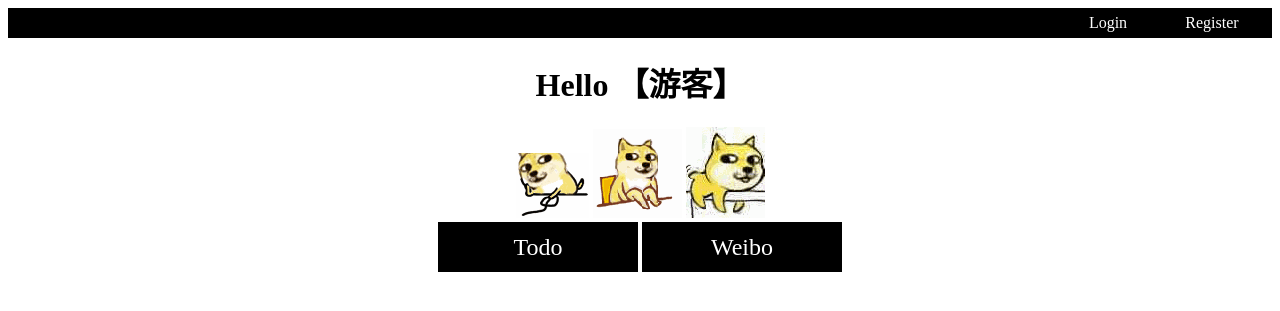
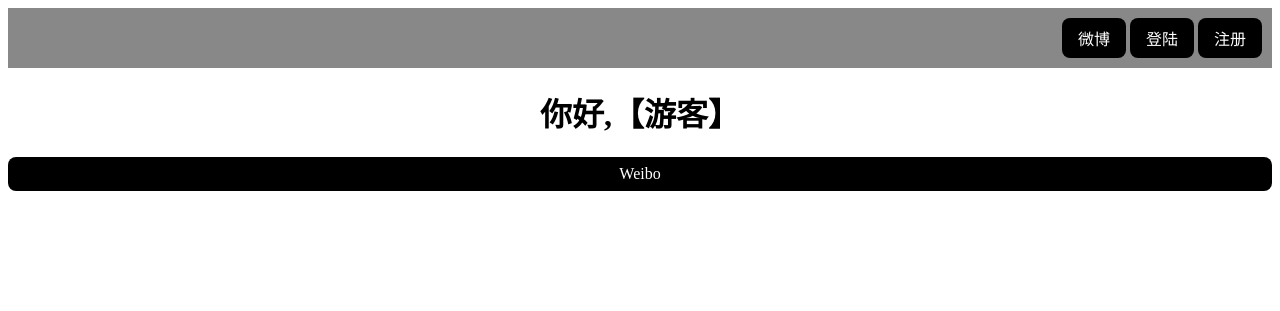
Before and after one commit to Curt-H/Weibo, a Flask app: page / in a window 1280 px wide. Shown: the top 311 px of the page. Run offline with Flask 2, Linux system fonts and the light colour scheme.

Commit message:
新增: 为index添加pure功能

```diff
--- /dev/null
+++ b/static/css/base.css
@@ -0,0 +1,28 @@
+/*csslint important:false*/
+
+/* ==========================================================================
+   Pure Base Extras
+   ========================================================================== */
+
+/**
+ * Extra rules that Pure adds on top of Normalize.css
+ */
+
+/**
+ * Always hide an element when it has the `hidden` HTML attribute.
+ */
+
+.hidden,
+[hidden] {
+    display: none !important;
+}
+
+/**
+ * Add this class to an image to make it fit within it's fluid parent wrapper while maintaining
+ * aspect ratio.
+ */
+.pure-img {
+    max-width: 100%;
+    height: auto;
+    display: block;
+}
--- /dev/null
+++ b/static/css/buttons-core.css
@@ -0,0 +1,39 @@
+.pure-button {
+    /* Structure */
+    display: inline-block;
+    zoom: 1;
+    line-height: normal;
+    white-space: nowrap;
+    vertical-align: middle;
+    text-align: center;
+    cursor: pointer;
+    -webkit-user-drag: none;
+    user-select: none;
+    box-sizing: border-box;
+}
+
+/* Firefox: Get rid of the inner focus border */
+.pure-button::-moz-focus-inner {
+    padding: 0;
+    border: 0;
+}
+
+/* Inherit .pure-g styles */
+.pure-button-group {
+    letter-spacing: -0.31em; /* Webkit: collapse white-space between units */
+    *letter-spacing: normal; /* reset IE < 8 */
+    *word-spacing: -0.43em; /* IE < 8: collapse white-space between units */
+    text-rendering: optimizespeed; /* Webkit: fixes text-rendering: optimizeLegibility */
+}
+
+.opera-only :-o-prefocus,
+.pure-button-group {
+    word-spacing: -0.43em;
+}
+
+.pure-button-group .pure-button {
+    letter-spacing: normal;
+    word-spacing: normal;
+    vertical-align: top;
+    text-rendering: auto;
+}
--- /dev/null
+++ b/static/css/buttons.css
@@ -0,0 +1,78 @@
+/*csslint outline-none:false*/
+
+.pure-button {
+    font-family: inherit;
+    font-size: 100%;
+    padding: 0.5em 1em;
+    color: #444; /* rgba not supported (IE 8) */
+    color: rgba(0, 0, 0, 0.80); /* rgba supported */
+    border: 1px solid #999;  /*IE 6/7/8*/
+    border: none rgba(0, 0, 0, 0);  /*IE9 + everything else*/
+    background-color: #E6E6E6;
+    text-decoration: none;
+    border-radius: 2px;
+}
+
+.pure-button-hover,
+.pure-button:hover,
+.pure-button:focus {
+    /* csslint ignore:start */
+    filter: alpha(opacity=90);
+    /* csslint ignore:end */
+    background-image: linear-gradient(transparent, rgba(0,0,0, 0.05) 40%, rgba(0,0,0, 0.10));
+}
+.pure-button:focus {
+    outline: 0;
+}
+.pure-button-active,
+.pure-button:active {
+    box-shadow: 0 0 0 1px rgba(0,0,0, 0.15) inset, 0 0 6px rgba(0,0,0, 0.20) inset;
+    border-color: #000\9;
+}
+
+.pure-button[disabled],
+.pure-button-disabled,
+.pure-button-disabled:hover,
+.pure-button-disabled:focus,
+.pure-button-disabled:active {
+    border: none;
+    background-image: none;
+    /* csslint ignore:start */
+    filter: alpha(opacity=40);
+    /* csslint ignore:end */
+    opacity: 0.40;
+    cursor: not-allowed;
+    box-shadow: none;
+    pointer-events: none;
+}
+
+.pure-button-hidden {
+    display: none;
+}
+
+.pure-button-primary,
+.pure-button-selected,
+a.pure-button-primary,
+a.pure-button-selected {
+    background-color: rgb(0, 120, 231);
+    color: #fff;
+}
+
+/* Button Groups */
+.pure-button-group .pure-button {
+    margin: 0;
+    border-radius: 0;
+    border-right: 1px solid #111;  /* fallback color for rgba() for IE7/8 */
+    border-right: 1px solid rgba(0, 0, 0, 0.2);
+
+}
+
+.pure-button-group .pure-button:first-child {
+    border-top-left-radius: 2px;
+    border-bottom-left-radius: 2px;
+}
+.pure-button-group .pure-button:last-child {
+    border-top-right-radius: 2px;
+    border-bottom-right-radius: 2px;
+    border-right: none;
+}
--- /dev/null
+++ b/static/css/grids-core.css
@@ -0,0 +1,67 @@
+/*csslint regex-selectors:false, known-properties:false, duplicate-properties:false*/
+
+.pure-g {
+    letter-spacing: -0.31em; /* Webkit: collapse white-space between units */
+    *letter-spacing: normal; /* reset IE < 8 */
+    *word-spacing: -0.43em; /* IE < 8: collapse white-space between units */
+    text-rendering: optimizespeed; /* Webkit: fixes text-rendering: optimizeLegibility */
+
+    /*
+    Sets the font stack to fonts known to work properly with the above letter
+    and word spacings. See: https://github.com/yahoo/pure/issues/41/
+
+    The following font stack makes Pure Grids work on all known environments.
+
+    * FreeSans: Ships with many Linux distros, including Ubuntu
+
+    * Arimo: Ships with Chrome OS. Arimo has to be defined before Helvetica and
+      Arial to get picked up by the browser, even though neither is available
+      in Chrome OS.
+
+    * Droid Sans: Ships with all versions of Android.
+
+    * Helvetica, Arial, sans-serif: Common font stack on OS X and Windows.
+    */
+    font-family: FreeSans, Arimo, "Droid Sans", Helvetica, Arial, sans-serif;
+
+    /* Use flexbox when possible to avoid `letter-spacing` side-effects. */
+    display: flex;
+    flex-flow: row wrap;
+
+    /* Prevents distributing space between rows */
+    align-content: flex-start;
+}
+
+/* IE10 display: -ms-flexbox (and display: flex in IE 11) does not work inside a table; fall back to block and rely on font hack */
+@media all and (-ms-high-contrast: none), (-ms-high-contrast: active) {
+	table .pure-g {
+		display: block;
+	}
+}
+
+/* Opera as of 12 on Windows needs word-spacing.
+   The ".opera-only" selector is used to prevent actual prefocus styling
+   and is not required in markup.
+*/
+.opera-only :-o-prefocus,
+.pure-g {
+    word-spacing: -0.43em;
+}
+
+.pure-u {
+    display: inline-block;
+    *display: inline; /* IE < 8: fake inline-block */
+    zoom: 1;
+    letter-spacing: normal;
+    word-spacing: normal;
+    vertical-align: top;
+    text-rendering: auto;
+}
+
+/*
+Resets the font family back to the OS/browser's default sans-serif font,
+this the same font stack that Normalize.css sets for the `body`.
+*/
+.pure-g [class *= "pure-u"] {
+    font-family: sans-serif;
+}
--- /dev/null
+++ b/static/css/grids.css
@@ -0,0 +1,292 @@
+/*!
+Pure v1.0.0
+Copyright 2013 Yahoo!
+Licensed under the BSD License.
+https://github.com/yahoo/pure/blob/master/LICENSE.md
+*/
+/*csslint regex-selectors:false, known-properties:false, duplicate-properties:false*/
+
+.pure-g {
+    letter-spacing: -0.31em; /* Webkit: collapse white-space between units */
+    *letter-spacing: normal; /* reset IE < 8 */
+    *word-spacing: -0.43em; /* IE < 8: collapse white-space between units */
+    text-rendering: optimizespeed; /* Webkit: fixes text-rendering: optimizeLegibility */
+
+    /*
+    Sets the font stack to fonts known to work properly with the above letter
+    and word spacings. See: https://github.com/yahoo/pure/issues/41/
+
+    The following font stack makes Pure Grids work on all known environments.
+
+    * FreeSans: Ships with many Linux distros, including Ubuntu
+
+    * Arimo: Ships with Chrome OS. Arimo has to be defined before Helvetica and
+      Arial to get picked up by the browser, even though neither is available
+      in Chrome OS.
+
+    * Droid Sans: Ships with all versions of Android.
+
+    * Helvetica, Arial, sans-serif: Common font stack on OS X and Windows.
+    */
+    font-family: FreeSans, Arimo, "Droid Sans", Helvetica, Arial, sans-serif;
+
+    /* Use flexbox when possible to avoid `letter-spacing` side-effects. */
+    display: -webkit-box;
+    display: -webkit-flex;
+    display: -ms-flexbox;
+    display: flex;
+    -webkit-flex-flow: row wrap;
+        -ms-flex-flow: row wrap;
+            flex-flow: row wrap;
+
+    /* Prevents distributing space between rows */
+    -webkit-align-content: flex-start;
+        -ms-flex-line-pack: start;
+            align-content: flex-start;
+}
+
+/* IE10 display: -ms-flexbox (and display: flex in IE 11) does not work inside a table; fall back to block and rely on font hack */
+@media all and (-ms-high-contrast: none), (-ms-high-contrast: active) {
+	table .pure-g {
+		display: block;
+	}
+}
+
+/* Opera as of 12 on Windows needs word-spacing.
+   The ".opera-only" selector is used to prevent actual prefocus styling
+   and is not required in markup.
+*/
+.opera-only :-o-prefocus,
+.pure-g {
+    word-spacing: -0.43em;
+}
+
+.pure-u {
+    display: inline-block;
+    *display: inline; /* IE < 8: fake inline-block */
+    zoom: 1;
+    letter-spacing: normal;
+    word-spacing: normal;
+    vertical-align: top;
+    text-rendering: auto;
+}
+
+/*
+Resets the font family back to the OS/browser's default sans-serif font,
+this the same font stack that Normalize.css sets for the `body`.
+*/
+.pure-g [class *= "pure-u"] {
+    font-family: sans-serif;
+}
+
+.pure-u-1,
+.pure-u-1-1,
+.pure-u-1-2,
+.pure-u-1-3,
+.pure-u-2-3,
+.pure-u-1-4,
+.pure-u-3-4,
+.pure-u-1-5,
+.pure-u-2-5,
+.pure-u-3-5,
+.pure-u-4-5,
+.pure-u-5-5,
+.pure-u-1-6,
+.pure-u-5-6,
+.pure-u-1-8,
+.pure-u-3-8,
+.pure-u-5-8,
+.pure-u-7-8,
+.pure-u-1-12,
+.pure-u-5-12,
+.pure-u-7-12,
+.pure-u-11-12,
+.pure-u-1-24,
+.pure-u-2-24,
+.pure-u-3-24,
+.pure-u-4-24,
+.pure-u-5-24,
+.pure-u-6-24,
+.pure-u-7-24,
+.pure-u-8-24,
+.pure-u-9-24,
+.pure-u-10-24,
+.pure-u-11-24,
+.pure-u-12-24,
+.pure-u-13-24,
+.pure-u-14-24,
+.pure-u-15-24,
+.pure-u-16-24,
+.pure-u-17-24,
+.pure-u-18-24,
+.pure-u-19-24,
+.pure-u-20-24,
+.pure-u-21-24,
+.pure-u-22-24,
+.pure-u-23-24,
+.pure-u-24-24 {
+    display: inline-block;
+    *display: inline;
+    zoom: 1;
+    letter-spacing: normal;
+    word-spacing: normal;
+    vertical-align: top;
+    text-rendering: auto;
+}
+
+.pure-u-1-24 {
+    width: 4.1667%;
+    *width: 4.1357%;
+}
+
+.pure-u-1-12,
+.pure-u-2-24 {
+    width: 8.3333%;
+    *width: 8.3023%;
+}
+
+.pure-u-1-8,
+.pure-u-3-24 {
+    width: 12.5000%;
+    *width: 12.4690%;
+}
+
+.pure-u-1-6,
+.pure-u-4-24 {
+    width: 16.6667%;
+    *width: 16.6357%;
+}
+
+.pure-u-1-5 {
+    width: 20%;
+    *width: 19.9690%;
+}
+
+.pure-u-5-24 {
+    width: 20.8333%;
+    *width: 20.8023%;
+}
+
+.pure-u-1-4,
+.pure-u-6-24 {
+    width: 25%;
+    *width: 24.9690%;
+}
+
+.pure-u-7-24 {
+    width: 29.1667%;
+    *width: 29.1357%;
+}
+
+.pure-u-1-3,
+.pure-u-8-24 {
+    width: 33.3333%;
+    *width: 33.3023%;
+}
+
+.pure-u-3-8,
+.pure-u-9-24 {
+    width: 37.5000%;
+    *width: 37.4690%;
+}
+
+.pure-u-2-5 {
+    width: 40%;
+    *width: 39.9690%;
+}
+
+.pure-u-5-12,
+.pure-u-10-24 {
+    width: 41.6667%;
+    *width: 41.6357%;
+}
+
+.pure-u-11-24 {
+    width: 45.8333%;
+    *width: 45.8023%;
+}
+
+.pure-u-1-2,
+.pure-u-12-24 {
+    width: 50%;
+    *width: 49.9690%;
+}
+
+.pure-u-13-24 {
+    width: 54.1667%;
+    *width: 54.1357%;
+}
+
+.pure-u-7-12,
+.pure-u-14-24 {
+    width: 58.3333%;
+    *width: 58.3023%;
+}
+
+.pure-u-3-5 {
+    width: 60%;
+    *width: 59.9690%;
+}
+
+.pure-u-5-8,
+.pure-u-15-24 {
+    width: 62.5000%;
+    *width: 62.4690%;
+}
+
+.pure-u-2-3,
+.pure-u-16-24 {
+    width: 66.6667%;
+    *width: 66.6357%;
+}
+
+.pure-u-17-24 {
+    width: 70.8333%;
+    *width: 70.8023%;
+}
+
+.pure-u-3-4,
+.pure-u-18-24 {
+    width: 75%;
+    *width: 74.9690%;
+}
+
+.pure-u-19-24 {
+    width: 79.1667%;
+    *width: 79.1357%;
+}
+
+.pure-u-4-5 {
+    width: 80%;
+    *width: 79.9690%;
+}
+
+.pure-u-5-6,
+.pure-u-20-24 {
+    width: 83.3333%;
+    *width: 83.3023%;
+}
+
+.pure-u-7-8,
+.pure-u-21-24 {
+    width: 87.5000%;
+    *width: 87.4690%;
+}
+
+.pure-u-11-12,
+.pure-u-22-24 {
+    width: 91.6667%;
+    *width: 91.6357%;
+}
+
+.pure-u-23-24 {
+    width: 95.8333%;
+    *width: 95.8023%;
+}
+
+.pure-u-1,
+.pure-u-1-1,
+.pure-u-5-5,
+.pure-u-24-24 {
+    width: 100%;
+}
--- a/static/css/index.css
+++ /dev/null
@@ -1,42 +0,0 @@
-body {
-    text-align: center;
-}
-
-h1 {
-    display: block;
-}
-
-nav {
-    text-align: right;
-    padding-right: 10px;
-    background-color: black;
-}
-
-a {
-    text-decoration: none;
-}
-
-.nav-link {
-    width: 100px;
-    height: 30px;
-    line-height: 30px;
-    text-align: center;
-    display: inline-block;
-    background-color: black;
-    color: white;
-}
-
-.nav-link:hover {
-    background-color: yellowgreen;
-    color: black;
-}
-
-.func-entry {
-    width: 200px;
-    height: 50px;
-    line-height: 50px;
-    font-size: 1.5em;
-    display: inline-block;
-    background-color: black;
-    color: white;
-}
--- /dev/null
+++ b/static/css/menus-core.css
@@ -0,0 +1,35 @@
+/*csslint adjoining-classes: false, box-model:false*/
+.pure-menu {
+    box-sizing: border-box;
+}
+
+.pure-menu-fixed {
+    position: fixed;
+    left: 0;
+    top: 0;
+    z-index: 3;
+}
+
+.pure-menu-list,
+.pure-menu-item {
+    position: relative;
+}
+
+.pure-menu-list {
+    list-style: none;
+    margin: 0;
+    padding: 0;
+}
+
+.pure-menu-item {
+    padding: 0;
+    margin: 0;
+    height: 100%;
+}
+
+.pure-menu-link,
+.pure-menu-heading {
+    display: block;
+    text-decoration: none;
+    white-space: nowrap;
+}
--- /dev/null
+++ b/static/css/menus-horizontal.css
@@ -0,0 +1,19 @@
+/* HORIZONTAL MENU */
+.pure-menu-horizontal {
+    width: 100%;
+    white-space: nowrap;
+}
+
+.pure-menu-horizontal .pure-menu-list {
+    display: inline-block;
+}
+
+/* Initial menus should be inline-block so that they are horizontal */
+.pure-menu-horizontal .pure-menu-item,
+.pure-menu-horizontal .pure-menu-heading,
+.pure-menu-horizontal .pure-menu-separator {
+    display: inline-block;
+    *display: inline;
+    zoom: 1;
+    vertical-align: middle;
+}
--- /dev/null
+++ b/static/css/self.css
@@ -0,0 +1,19 @@
+a.link-style {
+    border-radius: 8px;
+    background: black;
+    color: white;
+}
+
+a.link-style:hover{
+    color: #ff0;
+}
+
+h1 {
+    text-align: center;
+}
+
+.navbar {
+    text-align: right;
+    background: #888;
+    padding: 10px;
+}
--- /dev/null
+++ b/templates/base.html
@@ -0,0 +1,27 @@
+<!DOCTYPE html>
+<html>
+<head>
+    <meta charset="UTF-8">
+    <title>{% block title %}{% endblock %}</title>
+    <link rel="stylesheet" href="/static/css/self.css">
+    <link rel="stylesheet" href="/static/css/base.css">
+    <link rel="stylesheet" href="/static/css/menus-core.css">
+    <link rel="stylesheet" href="/static/css/menus-horizontal.css">
+    <link rel="stylesheet" href="/static/css/buttons-core.css">
+    <link rel="stylesheet" href="/static/css/buttons.css">
+    <link rel="stylesheet" href="/static/css/grids-core.css">
+    <link rel="stylesheet" href="/static/css/grids.css">
+    {% block css %}{% endblock %}
+</head>
+<body>
+<div class="navbar pure-menu pure-menu-horizontal">
+    <ul class="pure-menu-list">
+        <li class="pure-menu-item"><a class="pure-menu-link link-style pure-button" href="/weibo/view">微博</a></li>
+        <li class="pure-menu-item"><a class="link-style pure-menu-link pure-button" href="/user/login/view">登陆</a></li>
+        <li class="pure-menu-item"><a class="link-style pure-menu-link pure-button" href="/user/register/view">注册</a></li>
+    </ul>
+</div>
+{% block content %}{% endblock %}
+{% block script %}{% endblock %}
+</body>
+</html>
--- a/templates/index.html
+++ b/templates/index.html
@@ -1,25 +1,13 @@
-<!DOCTYPE html>
-<html lang="en">
+{% extends "base.html" %}
+{% block title %}微博主页{% endblock title %}
 
-<head>
-    <meta charset="UTF-8">
-    <title>吃瓜主页</title>
-    <link rel="stylesheet" type="text/css" href="{{ url_for("static", filename="css/index.css") }}">
-</head>
+{% block css %}
 
-<body>
-    <nav>
-        <a class="nav-link" href="/user/login/view">Login</a>
-        <a class="nav-link" href="/user/register/view">Register</a>
-    </nav>
-    <h1>Hello {{username}}</h1>
-    <img src="static/doge.gif" />
-    <img src="static/doge1.jpg" />
-    <img src="static/doge2.gif" />
-    <div class="func-entries">
-        <a class="func-entry" href="/todo/index">Todo</a>
-        <a class="func-entry" href="/weibo/index">Weibo</a>
+{% endblock css %}
+
+{% block content %}
+    <h1 class="greeting-title">你好,{{ username }}</h1>
+    <div>
+        <a class="link-style pure-button pure-u-1-1" href="/weibo/index">Weibo</a>
     </div>
-</body>
-
-</html>
+{% endblock content %}
```
Also changed, not shown: static/css/form.css (deleted, +0 -18 lines).
